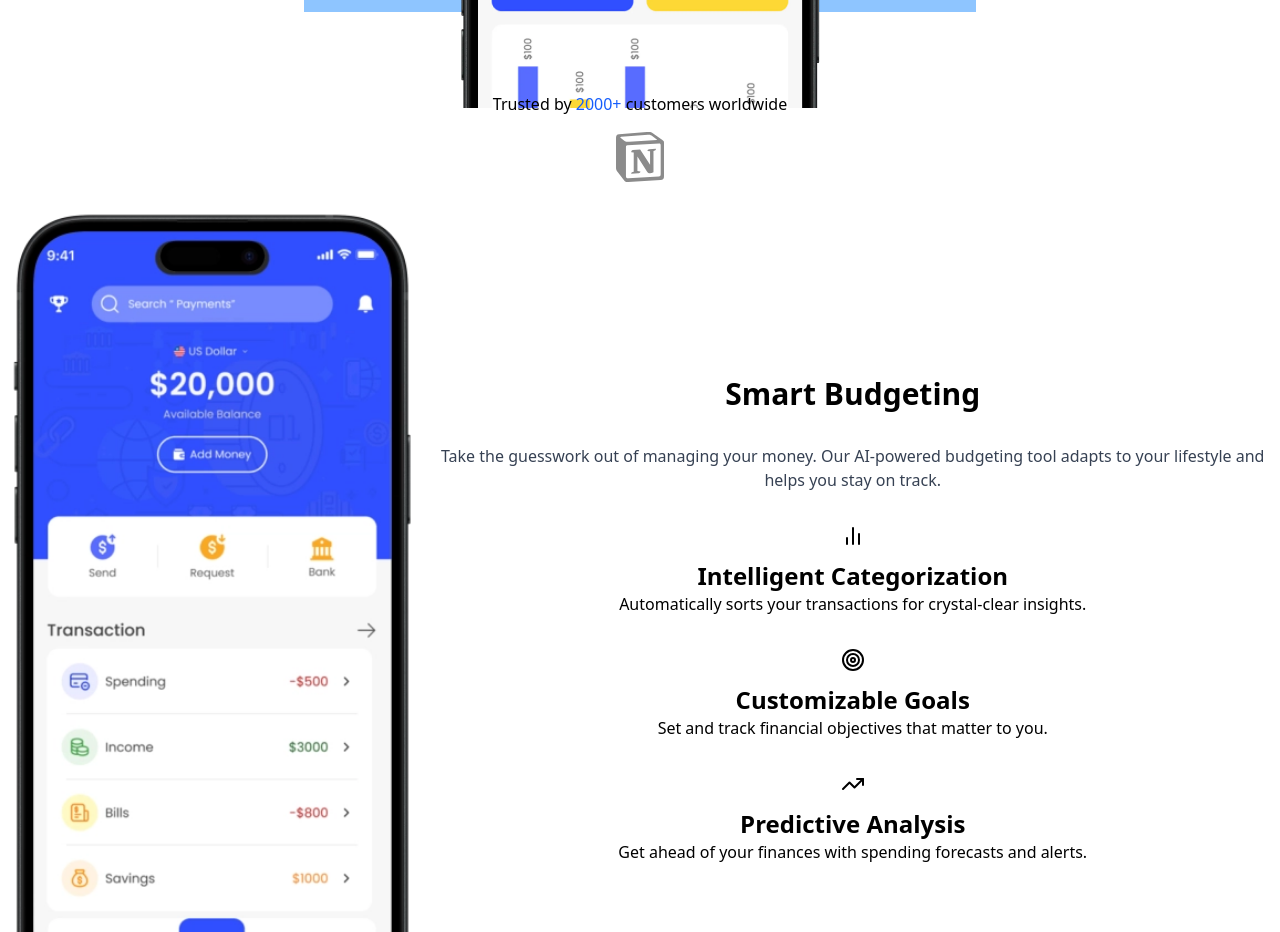
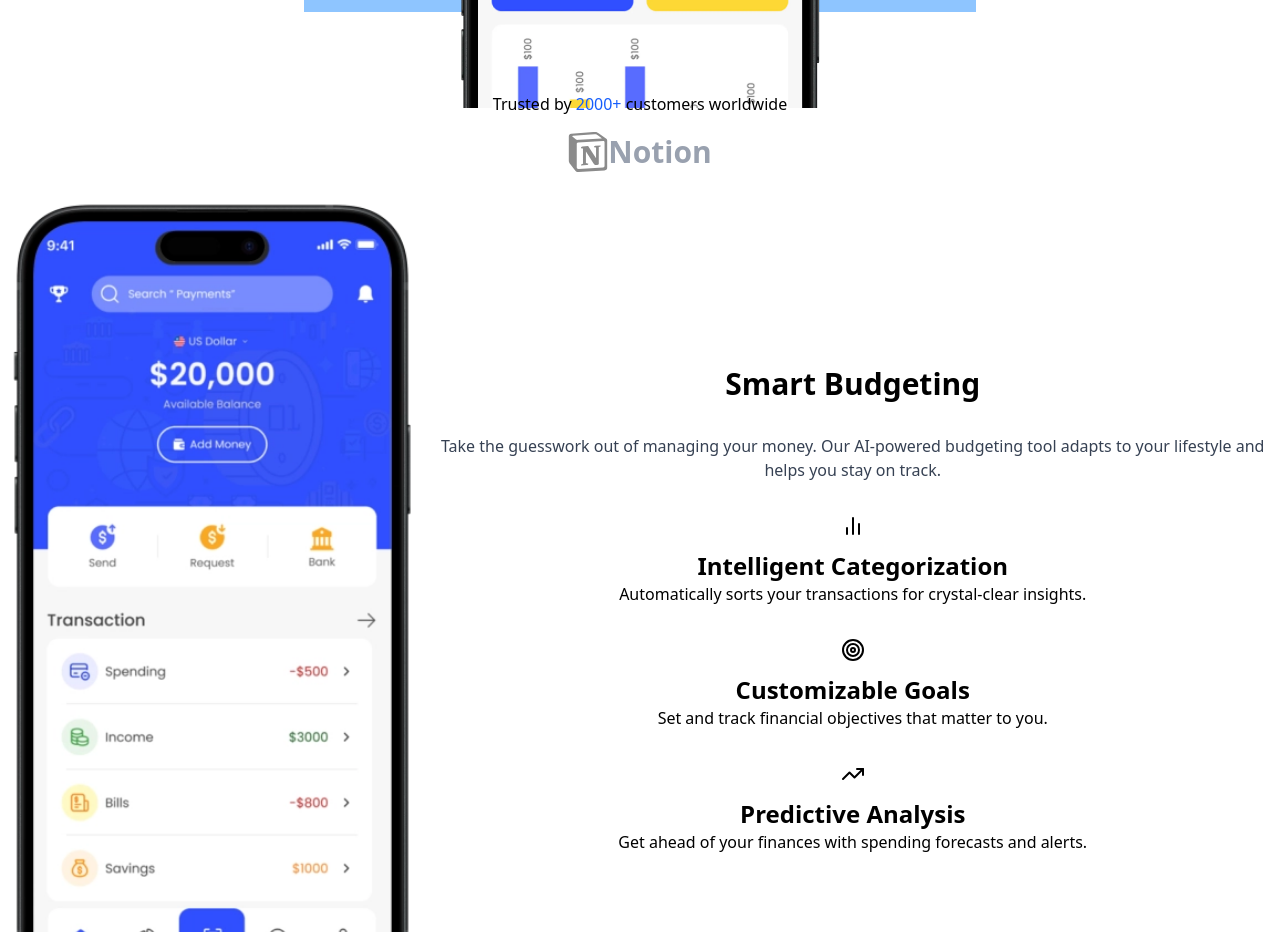
Before and after one commit to codehass/finwise-clone, a Next.js app: page / in a window 1280 px wide. Shown: the part 900-1832 px from the top of the page. Built offline with nearby package versions, Linux system fonts and the light colour scheme.

Commit message:
update the logo part

```diff
--- a/app/ui/Pricing.tsx
+++ b/app/ui/Pricing.tsx
@@ -6,8 +6,9 @@ export default function Pricing() {
     <section id="pricing" className="flex flex-col items-center justify-start gap-4 w-full pt-20">
       <p className="font-medium">Trusted by <span className="text-blue-600 ">2000+ </span>customers worldwide</p>
       <div>
-        <div>
-          <Image src="/notion.svg" alt="notion logo" width={50} height={50} className="mx-auto" />
+        <div className="flex justify-around items-center text-gray-400">
+          <Image src="/notion.svg" alt="notion logo" width={40} height={40} className="mx-auto text-gray-400" />
+          <p className="font-extrabold text-3xl">Notion</p>
         </div>
       </div>
       <div className="flex flex-col-reverse md:flex-row">
```
